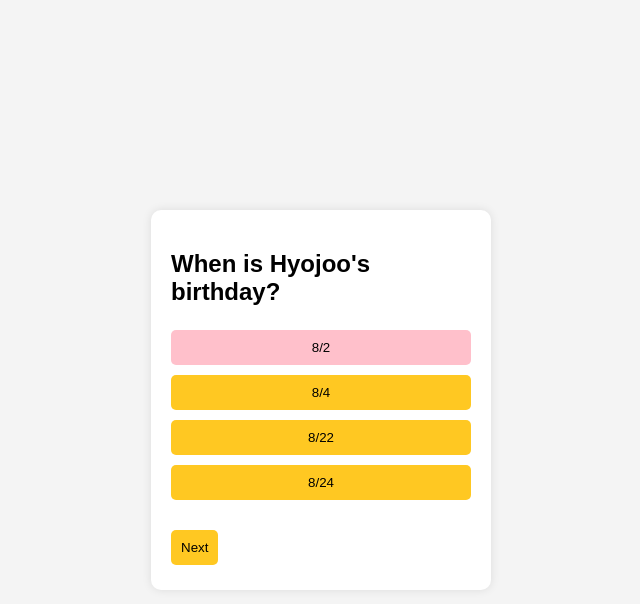
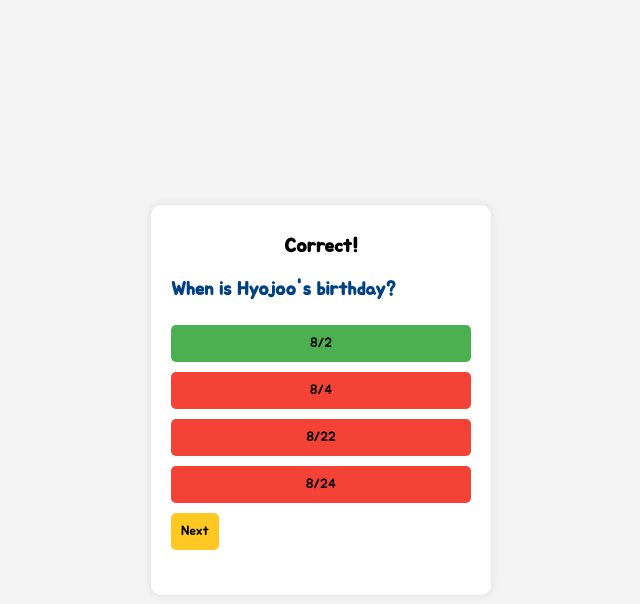
Before and after one commit to h-0y28/Quiz-Who-is-Hyojoo, a plain HTML site: page index.html in a window 1280 px wide. Both pictures are taken after a click on the button "8/2". Shown: the whole page, without its empty margins (319-959 px from the left). Drawn offline with Linux system fonts and the light colour scheme.

Commit message:
unfinished work

```diff
--- a/index.html
+++ b/index.html
@@ -3,21 +3,26 @@
 <head>
     <meta charset="UTF-8">
     <meta name="viewport" content="width=device-width, initial-scale=1.0">
-    <title>Who is Hyo Joo</title>
+    <title>Quiz</title>
     <link rel="stylesheet" href="styles.css">
+
+    <link rel="preconnect" href="https://fonts.googleapis.com">
+<link rel="preconnect" href="https://fonts.gstatic.com" crossorigin>
+<link href="https://fonts.googleapis.com/css2?family=Jua&display=swap" rel="stylesheet">
 </head>
 <body>
     <div id="quiz-container">
         <div id="question-container">
-            <h2 id="question"></h2>
+            <div id="result" class="result hide"></div>
+            <h3 id="question"></h3>
             <div id="answer-buttons" class="btn-container"></div>
+            <button id="next-btn" class="btn hide">Next</button>
         </div>
-        <button id="next-btn" class="btn hide">Next</button>
         <div id="score-container" class="hide">
-            <h3>Your Score : <span id="score"></span></h3>
-            <h3>perfect score : 500</h3>
+            <h3>Score</h3>
+            <div id="score"></div>
         </div>
     </div>
-    <script src="app.js"></script>
+    <script src="quiz.js"></script>
 </body>
 </html>
--- a/app.js
+++ b/quiz.js
@@ -43,15 +43,24 @@ const questions = [
             { text: "Get hit by her brother", correct: false },
             { text: "A wedding celebration performance", correct: true }
         ]
+    },
+    {
+        question: "What wasn't Hyojoo's childhood dream?",
+        answers: [
+            { text: "Police", correct: false },
+            { text: "Ballerina", correct: false },
+            { text: "Doctor", correct: true },
+            { text: "Teacher", correct: false }
+        ]
     }
 ];
 
-const questionContainer = document.getElementById('question-container');
 const questionElement = document.getElementById('question');
 const answerButtonsElement = document.getElementById('answer-buttons');
 const nextButton = document.getElementById('next-btn');
 const scoreContainer = document.getElementById('score-container');
 const scoreElement = document.getElementById('score');
+const resultElement = document.getElementById('result');
 
 let currentQuestionIndex = 0;
 let score = 0;
@@ -62,20 +71,20 @@ function startQuiz() {
     score = 0;
     nextButton.classList.add('hide');
     scoreContainer.classList.add('hide');
-    questionContainer.classList.remove('hide');
+    questionElement.classList.remove('hide');
+    resultElement.classList.add('hide');
     showQuestion(questions[currentQuestionIndex]);
 }
 
 function showQuestion(question) {
     questionElement.innerText = question.question;
     answerButtonsElement.innerHTML = '';
+    resultElement.classList.add('hide');
     question.answers.forEach(answer => {
         const button = document.createElement('button');
         button.innerText = answer.text;
         button.classList.add('btn');
-        if (answer.correct) {
-            button.dataset.correct = answer.correct;
-        }
+        button.dataset.correct = answer.correct;
         button.addEventListener('click', selectAnswer);
         answerButtonsElement.appendChild(button);
     });
@@ -85,23 +94,34 @@ function selectAnswer(e) {
     const clickedButton = e.target;
     const correct = clickedButton.dataset.correct === 'true';
 
+    highlightSelectedButton(clickedButton);
+
+    if (correct) {
+        score += 100;
+        resultElement.innerText = 'Correct!';
+    } else {
+        resultElement.innerText = 'Wrong!';
+    }
+
+    resultElement.classList.remove('hide');
+
+    Array.from(answerButtonsElement.children).forEach(button => {
+        setStatusClass(button, button.dataset.correct === 'true');
+    });
+
+    if (questions.length > currentQuestionIndex + 1) {
+        nextButton.classList.remove('hide');
+    } else {
+        showScore();
+    }
+}
+
+function highlightSelectedButton(button) {
     if (selectedButton) {
         selectedButton.classList.remove('selected');
     }
-
-    clickedButton.classList.add('selected');
-    selectedButton = clickedButton;
-
-    if (correct) {
-        score+=100;
-    }
-    Array.from(answerButtonsElement.children).forEach(button => {
-        setStatusClass(button, button.dataset.correct === 'true');
-    });
-    nextButton.classList.toggle('hide', !(questions.length > currentQuestionIndex + 1));
-    if (questions.length <= currentQuestionIndex + 1) {
-        showScore();
-    }
+    button.classList.add('selected');
+    selectedButton = button;
 }
 
 function setStatusClass(element, correct) {
@@ -110,17 +130,22 @@ function setStatusClass(element, correct) {
 }
 
 function showScore() {
-    questionContainer.classList.add('hide');
+
+    document.getElementById("question-container").classList.add('hide');
     nextButton.classList.add('hide');
     scoreContainer.classList.remove('hide');
-    scoreElement.innerText = `Your score: ${score}`;
+    scoreElement.innerText = `${score} / 600`;
+    if (score === 600) {
+        resultElement.innerText = 'Perfect Score!';
+        resultElement.classList.remove('hide');
+    }
 }
 
 nextButton.addEventListener('click', () => {
+    nextButton.classList.add('hide');
     currentQuestionIndex++;
     showQuestion(questions[currentQuestionIndex]);
     selectedButton = null;
 });
 
-// 퀴즈를 시작하기 전에 DOM이 완전히 로드되었는지 확인
 document.addEventListener('DOMContentLoaded', startQuiz);
--- a/styles.css
+++ b/styles.css
@@ -1,5 +1,5 @@
 body {
-    font-family: Arial, sans-serif;
+    font-family: "Jua", sans-serif;
     display: flex;
     justify-content: center;
     align-items: center;
@@ -12,7 +12,7 @@ body {
     width: 300px;
     background-color: #fff;
     padding: 20px;
-    box-shadow: 0 0 10px rgba(0, 0, 0, 0.1);
+    box-shadow: 0 0 10px #0000001a;
     border-radius: 10px;
 }
 
@@ -28,6 +28,7 @@ body {
 
 .btn {
     background-color: #ffc822;
+    font-family: "Jua", sans-serif;
     color: #000000;
     border: none;
     padding: 10px;
@@ -51,9 +52,25 @@ body {
 
 .selected {
     background-color: pink;
-    color:black;
+    color: black;
+}
+
+.correct {
+    background-color: #4caf50;
+}
+
+.wrong {
+    background-color: #f44336;
 }
 
 h3 {
     color: #004186;
 }
+
+#result {
+    margin-top: 10px;
+    color: black;
+    font-weight: bold;
+    font-size: 1.2em;
+    text-align: center;
+}
```
